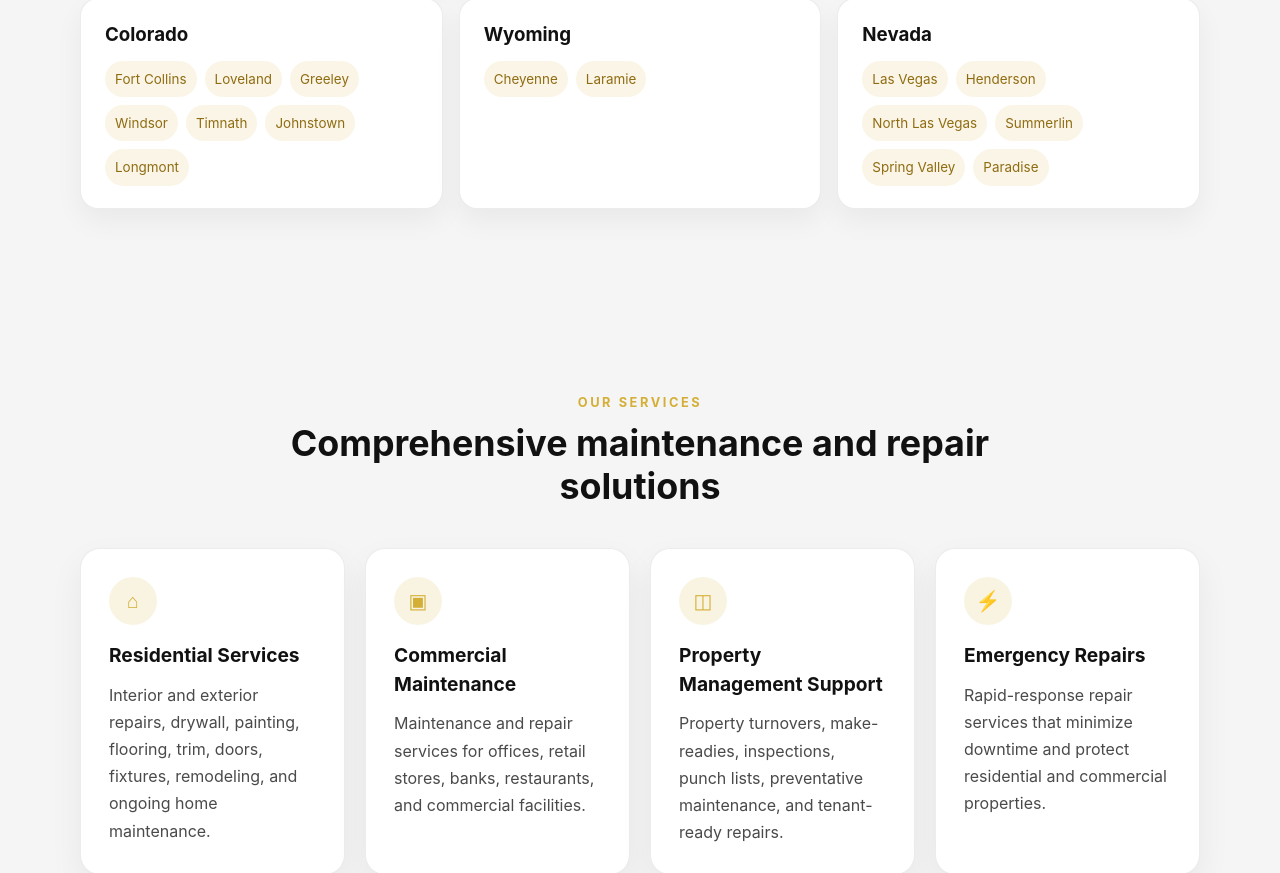
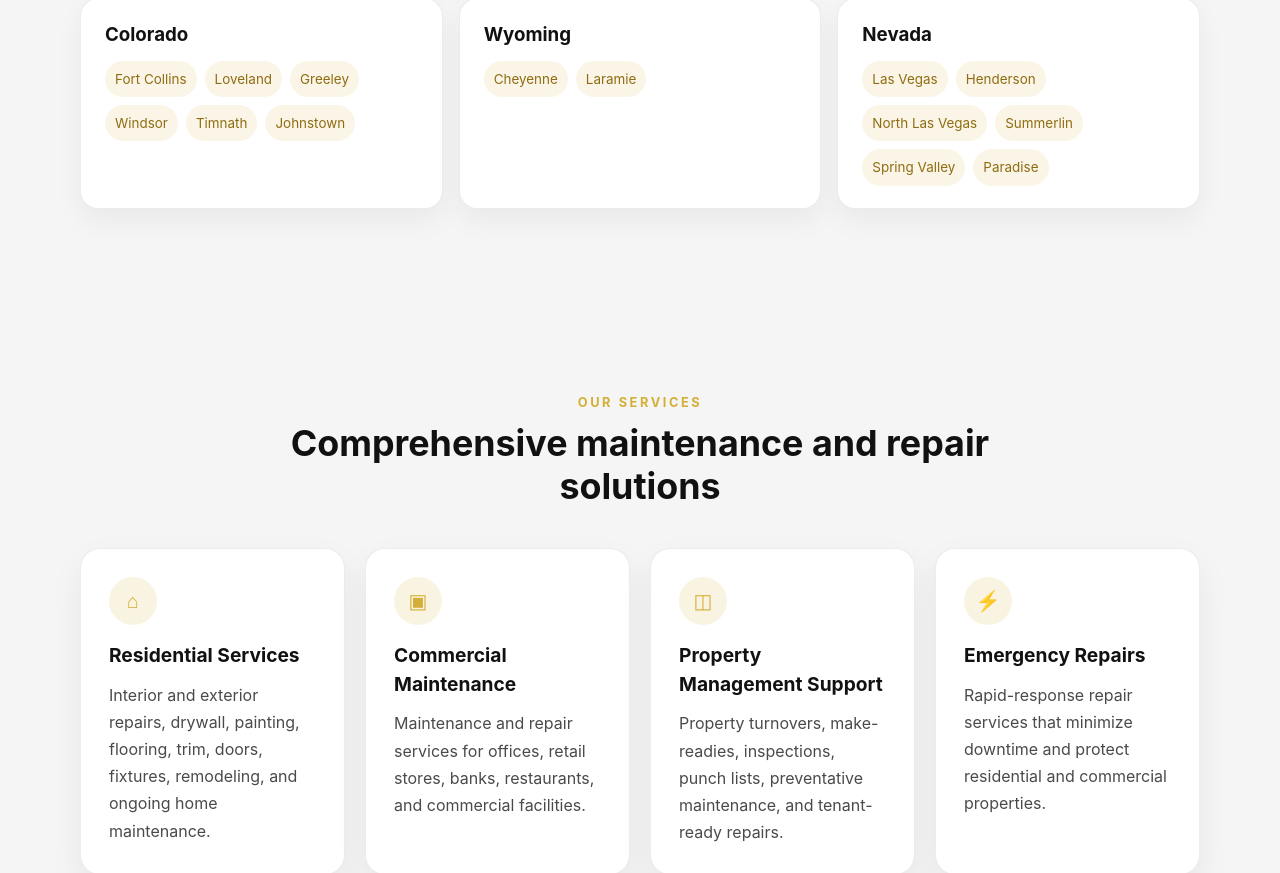
Before and after one commit to DRxCODEai/jb-tradesmen-v2, a React (Vite) app: page / in a window 1280 px wide. Shown: the part 1902-2775 px from the top of the page. Built offline with nearby package versions, Linux system fonts and the light colour scheme.

Commit message:
Improve homepage hero, navbar and feature strip

```diff
--- a/src/pages/Home.tsx
+++ b/src/pages/Home.tsx
@@ -45,7 +45,7 @@ const trustStats = [
 const serviceAreaGroups = [
   {
     state: 'Colorado',
-    cities: ['Fort Collins', 'Loveland', 'Greeley', 'Windsor', 'Timnath', 'Johnstown', 'Longmont'],
+    cities: ['Fort Collins', 'Loveland', 'Greeley', 'Windsor', 'Timnath', 'Johnstown'],
   },
   {
     state: 'Wyoming',
@@ -121,11 +121,11 @@ const featuredProjects = [
     location: 'Cheyenne, Wyoming',
     service: 'Maintenance & Responsive Service',
     image:
-      'https://images.unsplash.com/photo-1460317442991-0ec209397118?auto=format&fit=crop&w=900&q=80',
+      'https://images.unsplash.com/photo-1520607162513-77705c0f0d4a?auto=format&fit=crop&w=900&q=80',
   },
   {
     title: 'Property Management Support',
-    location: 'Fort Collins, Colorado',
+    location: 'Colorado, Wyoming & Nevada',
     service: 'Make-Ready Coordination & Punch Lists',
     image:
       'https://images.unsplash.com/photo-1502672260266-1c1ef2d93688?auto=format&fit=crop&w=900&q=80',
```
